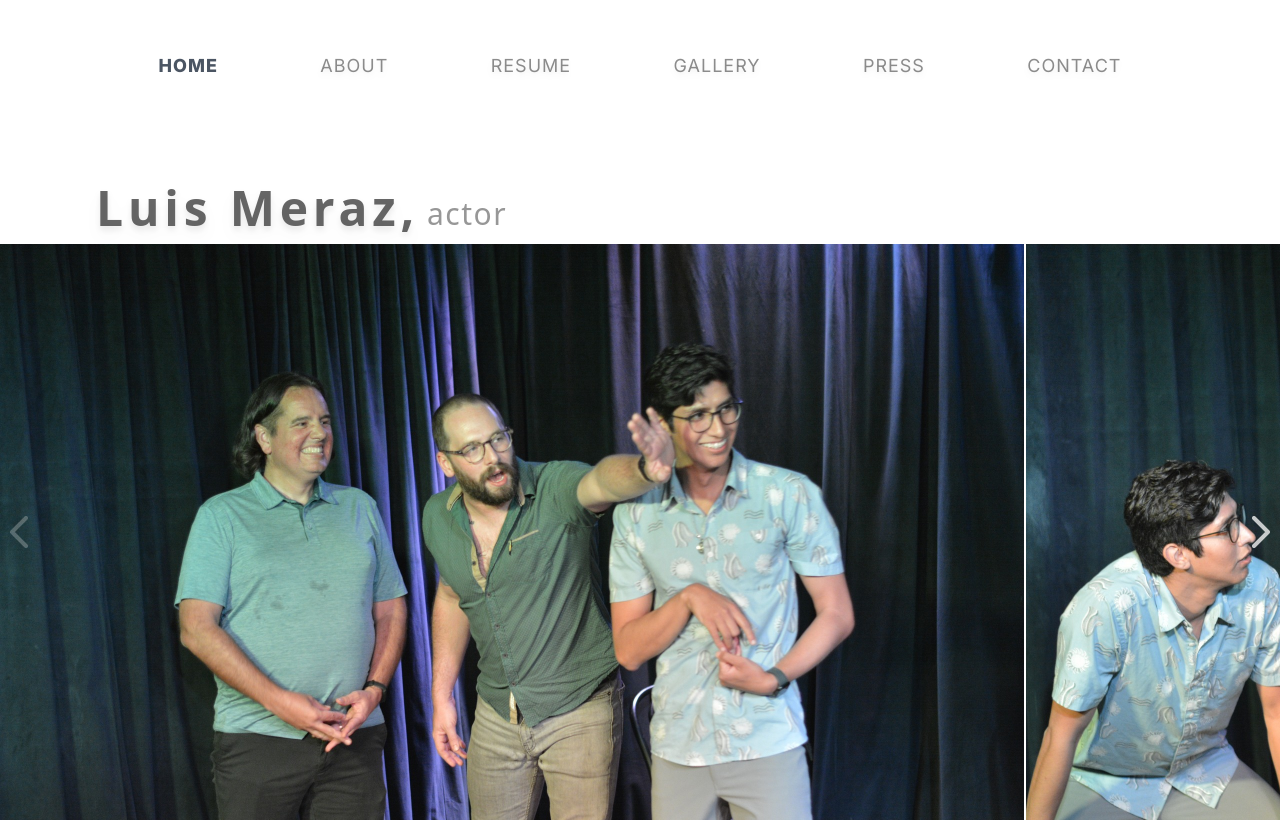
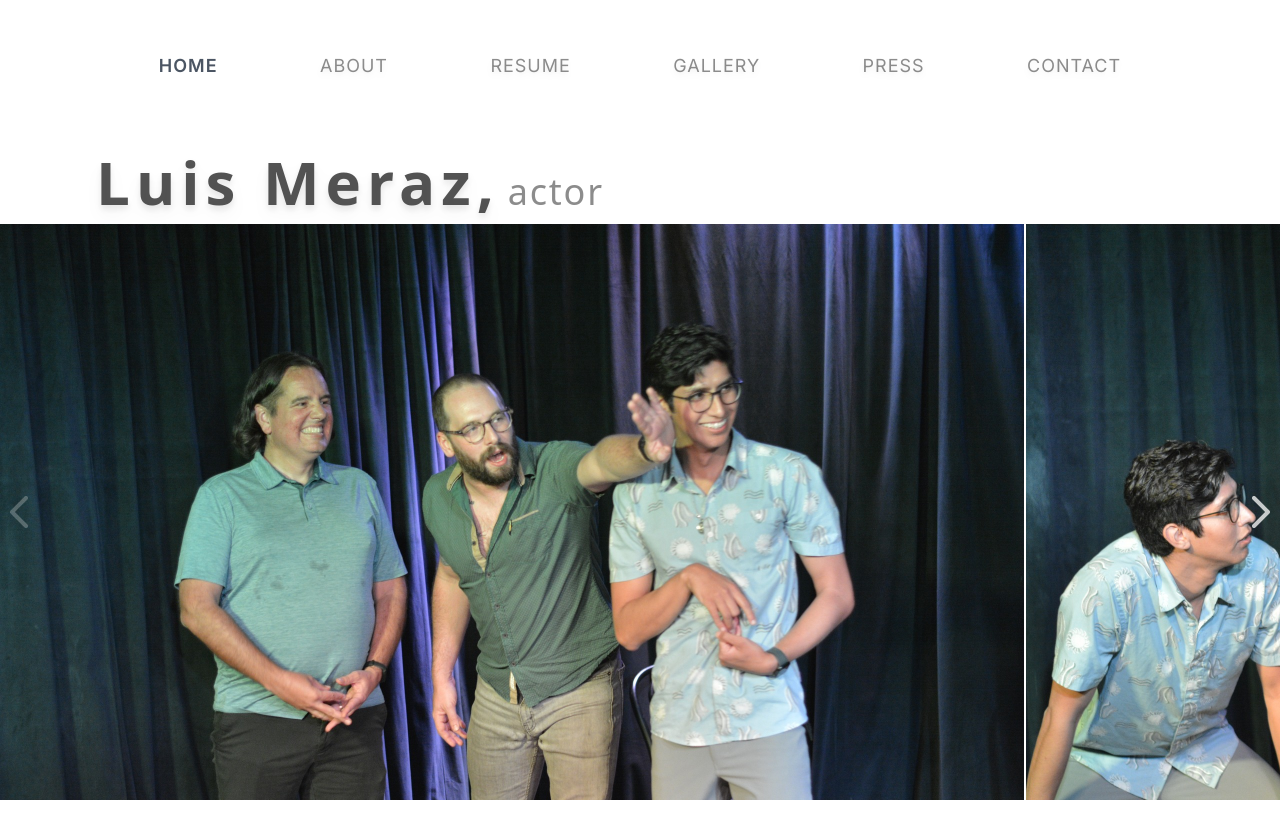
Before and after one commit to juhyeh/actor-website, a Next.js app: page / in a window 1280 px wide. Shown: the top 822 px of the page. Built offline with nearby package versions, Linux system fonts and the light colour scheme.

Commit message:
some more styling

```diff
--- a/app/globals.css
+++ b/app/globals.css
@@ -24,7 +24,7 @@ body {
   @apply relative tracking-[1px] text-neutral-700/60 drop-shadow-md hover:text-gray-600 text-sm lg:text-lg flex items-center justify-center;
 }
 .black_underline {
-  @apply relative tracking-[1px] font-extrabold text-gray-600 text-sm lg:text-lg decoration-[1.5px];
+  @apply relative tracking-[1px] text-gray-600 text-sm lg:text-lg decoration-[1.5px] font-semibold;
 }
 .black_btn::after {
   @apply content-[''] bg-gray-600 h-[1.5px] w-[0%] left-0 -bottom-[3px] rounded-xl absolute duration-300;
@@ -34,20 +34,66 @@ body {
 }
 
 .dropdown {
-  @apply absolute right-0 top-full mt-3 w-full p-5 rounded-lg bg-white min-w-[150px] flex flex-col gap-2 justify-end items-end drop-shadow-md;
+  @apply absolute right-0 top-full mt-3 w-full p-5 rounded-lg bg-white min-w-[150px] flex flex-col gap-2 justify-end items-end drop-shadow-md z-30;
 }
 
 .dropdown_link {
   @apply text-sm text-gray-700 hover:text-gray-500 font-medium;
 }
 
+@keyframes slideInLeft {
+  from {
+    transform: translateY(-60px);
+    opacity: 0%;
+  }
+  to {
+    transform: translateY(0);
+    opacity: 100%;
+  }
+}
+
+@keyframes opacityIn {
+  from {
+    opacity: 0%;
+  }
+  to {
+    opacity: 100%;
+  }
+}
+
+.luisMeraz {
+  animation-name: slideInLeft;
+  animation-duration: 1s;
+  animation-timing-function: ease-in-out;
+  animation-delay: 0s;
+  animation-iteration-count: 1;
+}
+
+.actor {
+  animation-name: slideInLeft;
+  animation-duration: 2s;
+  animation-timing-function: ease-in-out;
+  animation-delay: 0s;
+  animation-iteration-count: 1;
+}
+
 /* Footer Styles */
 .footer_email {
   @apply text-neutral-700/60 drop-shadow-md flex justify-center pb-10 font-mono text-sm;
+  animation-name: opacityIn;
+  animation-duration: 4s;
+  animation-timing-function: ease-out;
+  animation-delay: 0s;
+  animation-iteration-count: 1;
 }
 
 .social_media_links {
   @apply flex p-3 justify-center;
+  animation-name: opacityIn;
+  animation-duration: 4s;
+  animation-timing-function: ease-out;
+  animation-delay: 0s;
+  animation-iteration-count: 1;
 }
 
 .socials_logo {
--- a/app/layout.js
+++ b/app/layout.js
@@ -7,7 +7,7 @@ import Provider from "/components/Provider";
 const inter = Inter({ subsets: ["latin"] });
 
 export const metadata = {
-  title: "Luis Meraz-Actor",
+  title: "Luis Meraz - Actor",
   description: "Discover Actor Luis Meraz",
 };
 
--- a/app/page.js
+++ b/app/page.js
@@ -6,10 +6,10 @@ const Home = () => {
     // <div class="max-w-screen-md flex flex-col justify-center items-center">
     <div class="w-screen flex flex-col justify-center items-center">
       <heading class="flex justify-start items-end w-full pl-2 md:pl-[6rem]">
-        <p class="text-3xl md:text-5xl text-neutral-700/80 tracking-widest font-sans font-semibold drop-shadow-lg pb-3">
+        <p class="text-3xl md:text-6xl text-neutral-700/90 tracking-widest font-sans font-semibold drop-shadow-lg pb-3 luisMeraz">
           Luis Meraz,
         </p>
-        <p class="text-neutral-600/60 text-xl md:text-3xl pl-2 font-sans tracking-wider pb-3">
+        <p class="text-neutral-700/60 text-xl md:text-4xl pl-2 font-sans tracking-wider pb-3 actor">
           actor
         </p>
       </heading>
--- a/app/resume/page.js
+++ b/app/resume/page.js
@@ -7,7 +7,7 @@ const Resume = () => {
         <p className="page_heading_mobile">Resume</p>
       </heading>
       <a
-        class="bg-black text-sm text-white py-4 px-7"
+        class="bg-black text-sm text-white py-4 px-7 mt-4"
         href="/files/luis-meraz-actor-resume.pdf"
         download
       >
--- a/components/Footer.jsx
+++ b/components/Footer.jsx
@@ -3,7 +3,7 @@ import Image from "next/image";
 
 const Footer = () => {
   return (
-    <div class="pt-11">
+    <div class="pt-11 footer">
       <div className="social_media_links">
         <a href="https://www.facebook.com/itsluismeraz" target="_blank">
           <Image
--- a/components/Header.jsx
+++ b/components/Header.jsx
@@ -12,7 +12,7 @@ const Header = () => {
   const pathName = usePathname();
 
   return (
-    <nav class="w-full mb-16 pt-3 top-0">
+    <nav class="w-full pb-8 pt-3 top-0">
       {/** Desktop Navigation */}
       <div class="sm:flex hidden justify-center items-center">
         <div class="flex justify-center items-center p-10 gap-[8vw]">
```
